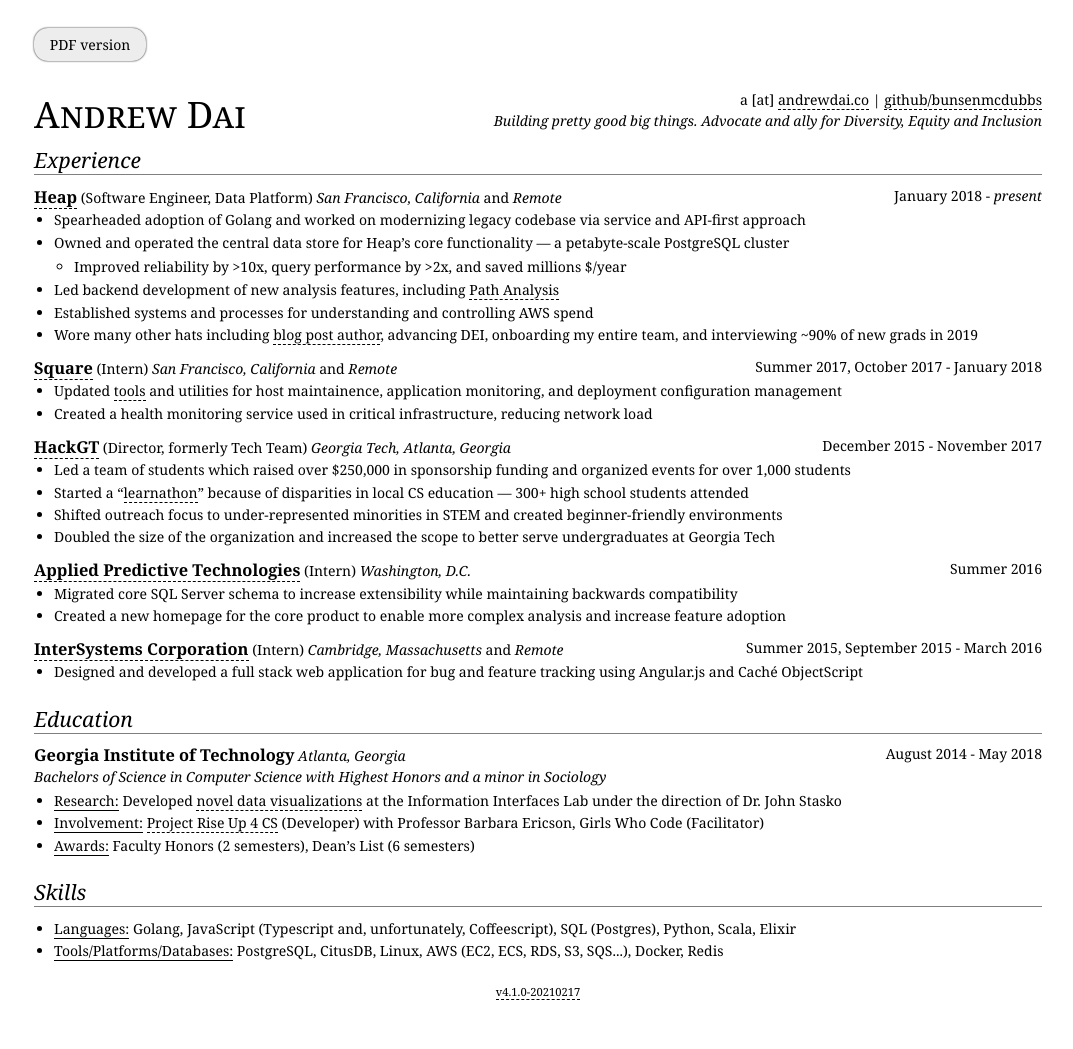
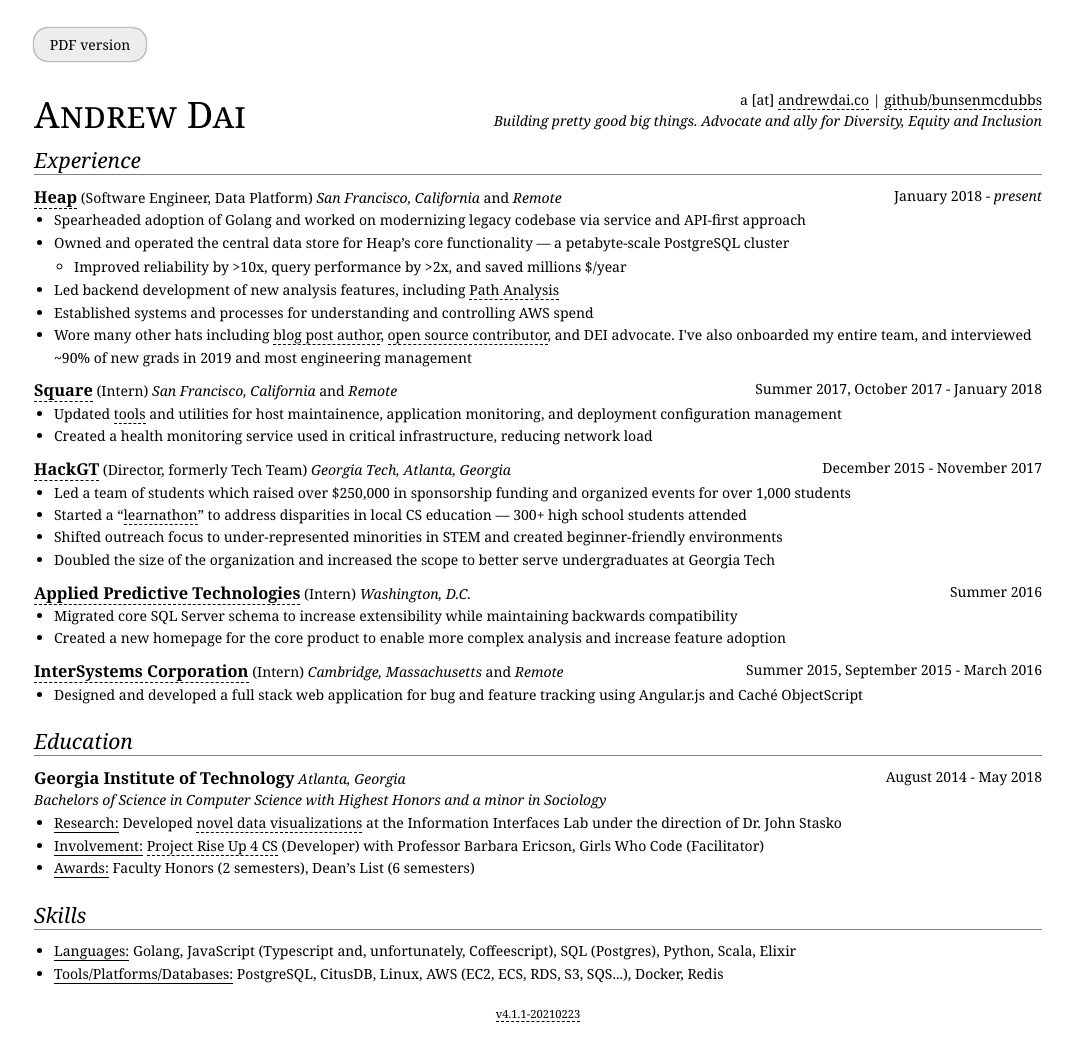
Before and after one commit to bunsenmcdubbs/bunsenmcdubbs.github.io, a Jekyll site: the page built from resume/index.html, in a window 1280 px wide. Shown: the whole page, without its empty margins (102-1175 px from the left). Built offline with Jekyll 4.4.1, drawn with Linux system fonts in a browser that asks for light colours; comment, search, counter and statistics services are not loaded; before the commit the page ends 1027 px from its top, so only the background shows below that.

Commit message:
Small update for resume

```diff
--- a/resume/index.html
+++ b/resume/index.html
@@ -36,7 +36,6 @@
     <li class="print-only">(978) 201-0796</li>
     <li class="print-only">a@andrewdai.co</li>
     <li class="no-print">a [at] <a href="https://andrewdai.co">andrewdai.co</a></li>
-    <li class="print-only"><a href="http://andrewdai.co">andrewdai.co</a></li>
     <li><a href="https://github.com/bunsenmcdubbs"><span class='label'>
       github/</span>bunsenmcdubbs</a></li>
   </ul>
@@ -63,7 +62,10 @@
         </li>
         <li><p>Led backend development of new analysis features, including <a href="https://www.producthunt.com/posts/paths-by-heap">Path Analysis</a> </p></li>
         <li><p>Established systems and processes for understanding and controlling AWS spend</p></li>
-        <li><p>Wore many other hats including <a href="https://heap.io/blog/engineering/applying-textbook-data-structures-for-real-life-wins">blog post author</a>, advancing DEI, onboarding my entire team, and interviewing ~90% of new grads in 2019</p></li>
+        <li><p>Wore many other hats including
+          <a href="https://heap.io/blog/engineering/applying-textbook-data-structures-for-real-life-wins">blog post author</a>,
+          <a href="https://github.com/wal-g/wal-g/commits?author=bunsenmcdubbs">open source contributor</a>,
+          and DEI advocate. I've also onboarded my entire team, and interviewed ~90% of new grads in 2019 and most engineering management</p></li>
       </ul>
     </div>
 
@@ -85,7 +87,7 @@
         <span class='date'>December 2015 - November 2017</span>
         <ul>
             <li><p>Led a team of students which raised over $250,000 in sponsorship funding and organized events for over 1,000 students</p></li>
-            <li><p>Started a &ldquo;<a href="https://catalyst.hack.gt">learnathon</a>&rdquo; because of disparities in local CS education &mdash; 300+ high school students attended</p></li>
+            <li><p>Started a &ldquo;<a href="https://catalyst.hack.gt">learnathon</a>&rdquo; to address disparities in local CS education &mdash; 300+ high school students attended</p></li>
             <li><p>Shifted outreach focus to under-represented minorities in STEM and created beginner-friendly environments</p></li>
             <li><p>Doubled the size of the organization and increased the scope to better serve undergraduates at Georgia Tech</p></li>
         </ul>
@@ -158,7 +160,7 @@
 </div>
 
 <footer>
-  <small><a href="https://github.com/bunsenmcdubbs/bunsenmcdubbs.github.io/commits/master/resume/index.html">v4.1.0-20210217</a></small>
+  <small><a href="https://github.com/bunsenmcdubbs/bunsenmcdubbs.github.io/commits/master/resume/index.html">v4.1.1-20210223</a></small>
 </footer>
 
 {% include googleAnalytics.html %}
```
